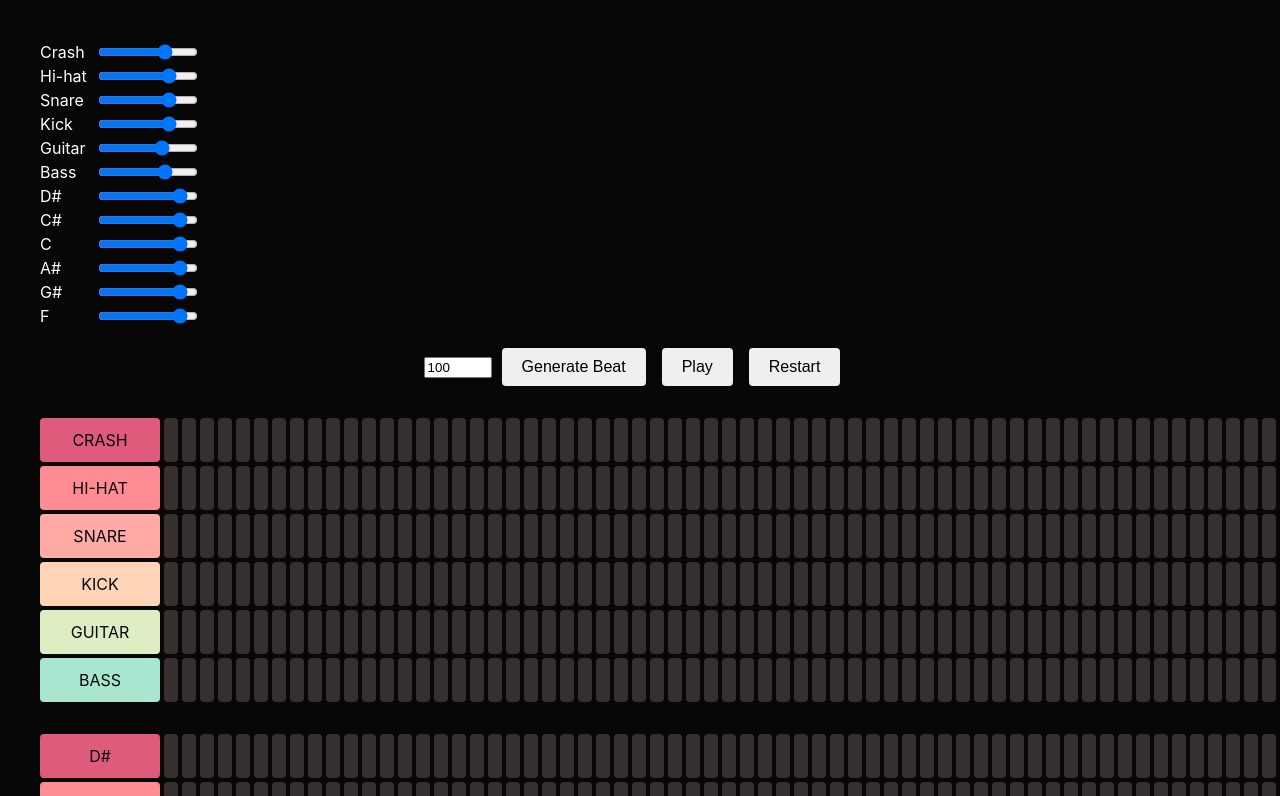
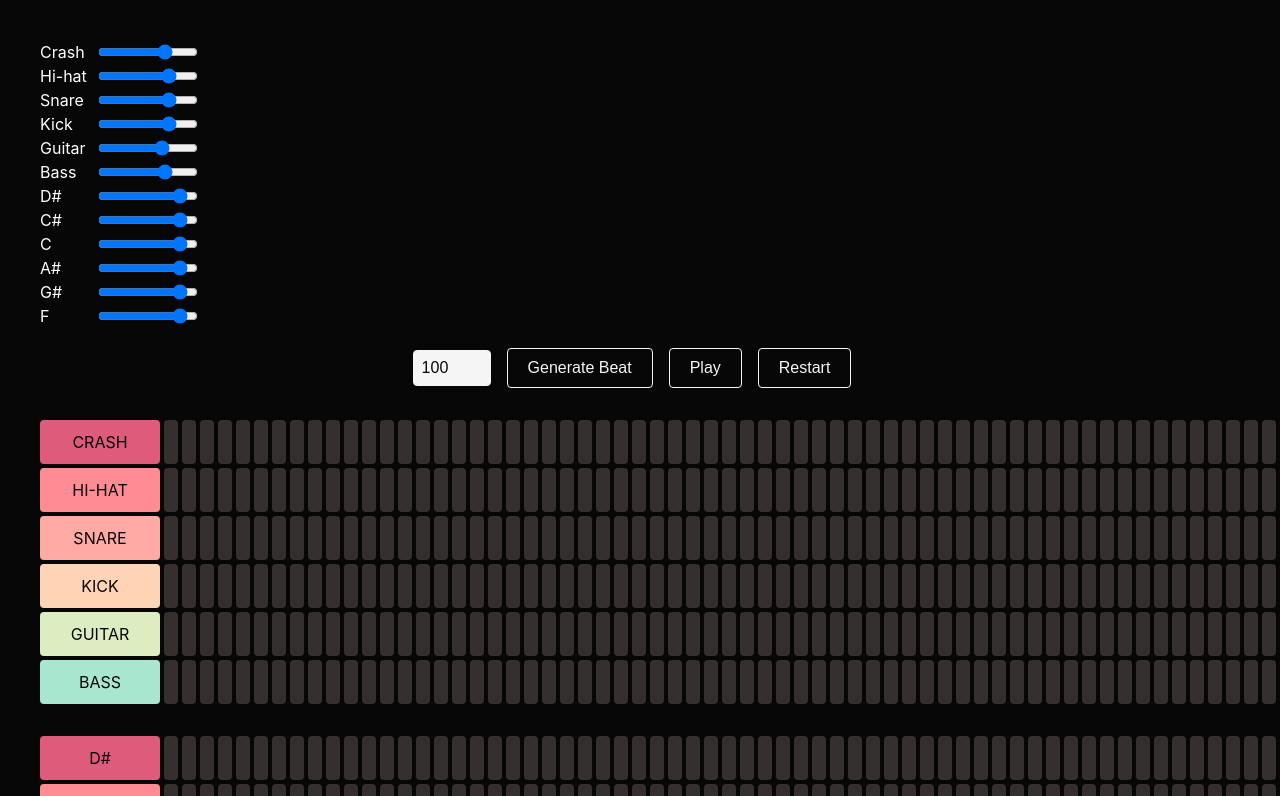
Before and after one commit to jaredami/djenterator, a React (Vite) app: page / in a window 1280 px wide. Shown: the top 796 px of the page. Built offline with nearby package versions, Linux system fonts and the light colour scheme; no server answers.

Commit message:
Improve control styles

```diff
--- a/src/App.scss
+++ b/src/App.scss
@@ -22,16 +22,31 @@ body {
 button {
   margin-top: 20px;
   padding: 10px 20px;
-  font-size: 16px;
+  font-size: 1rem;
   cursor: pointer;
   margin-right: 1rem;
   border-radius: 4px;
   border: 0;
+  background: #070707;
+  border: 1px solid #f5f5f5;
+  color: #f5f5f5;
+  transition: all 100ms;
+
+  &:hover {
+    background: #f5f5f5;
+    color: #070707;
+  }
 }
 
 input[type='number'] {
   width: 60px;
-  margin-right: 10px;
+  margin-right: 1rem;
+  padding: 0.5rem;
+  font-size: 1rem;
+  border-radius: 4px;
+  border: 1px solid #f5f5f5;
+  background: #f5f5f5;
+  color: #070707;
 }
 
 .grid {
```
